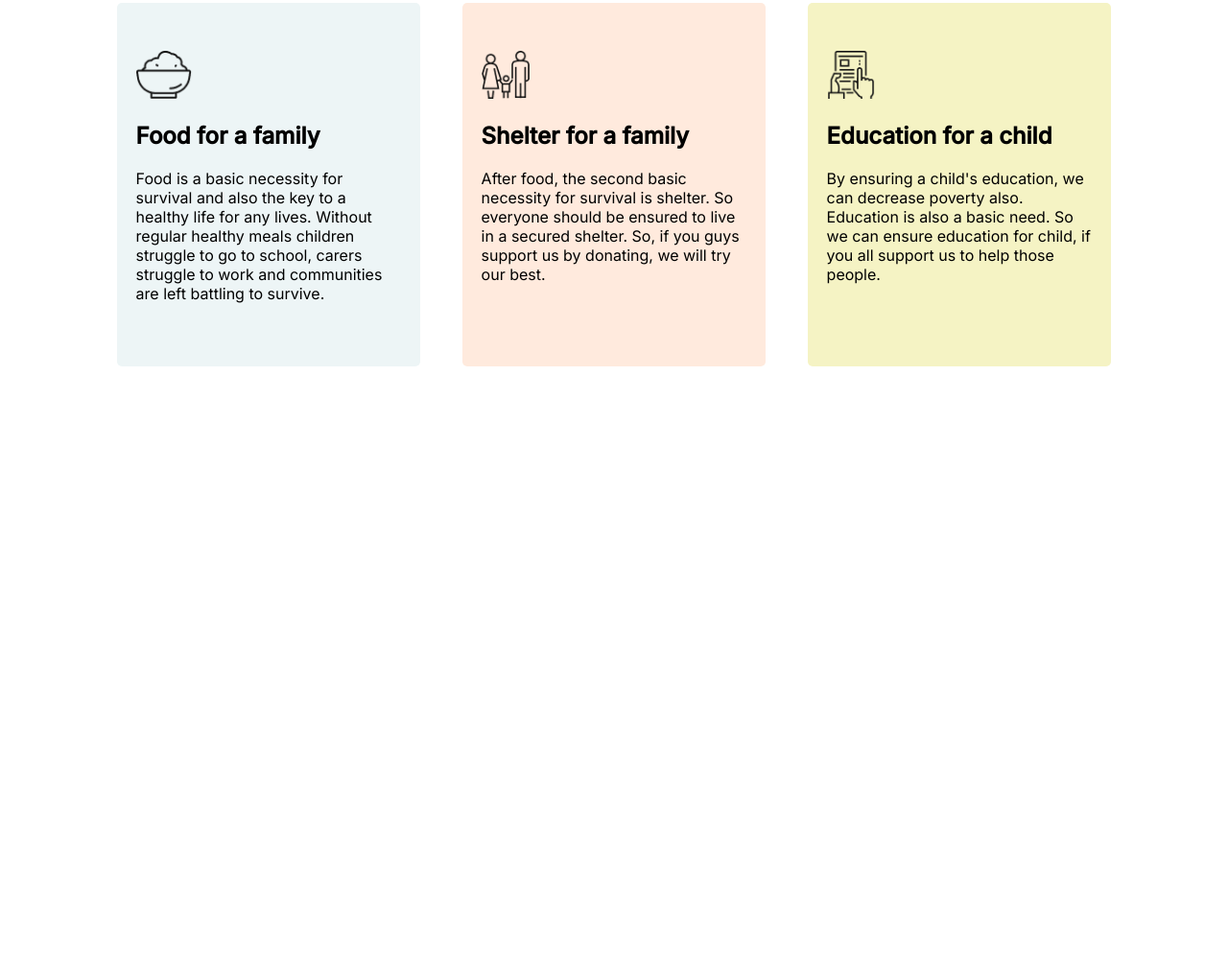
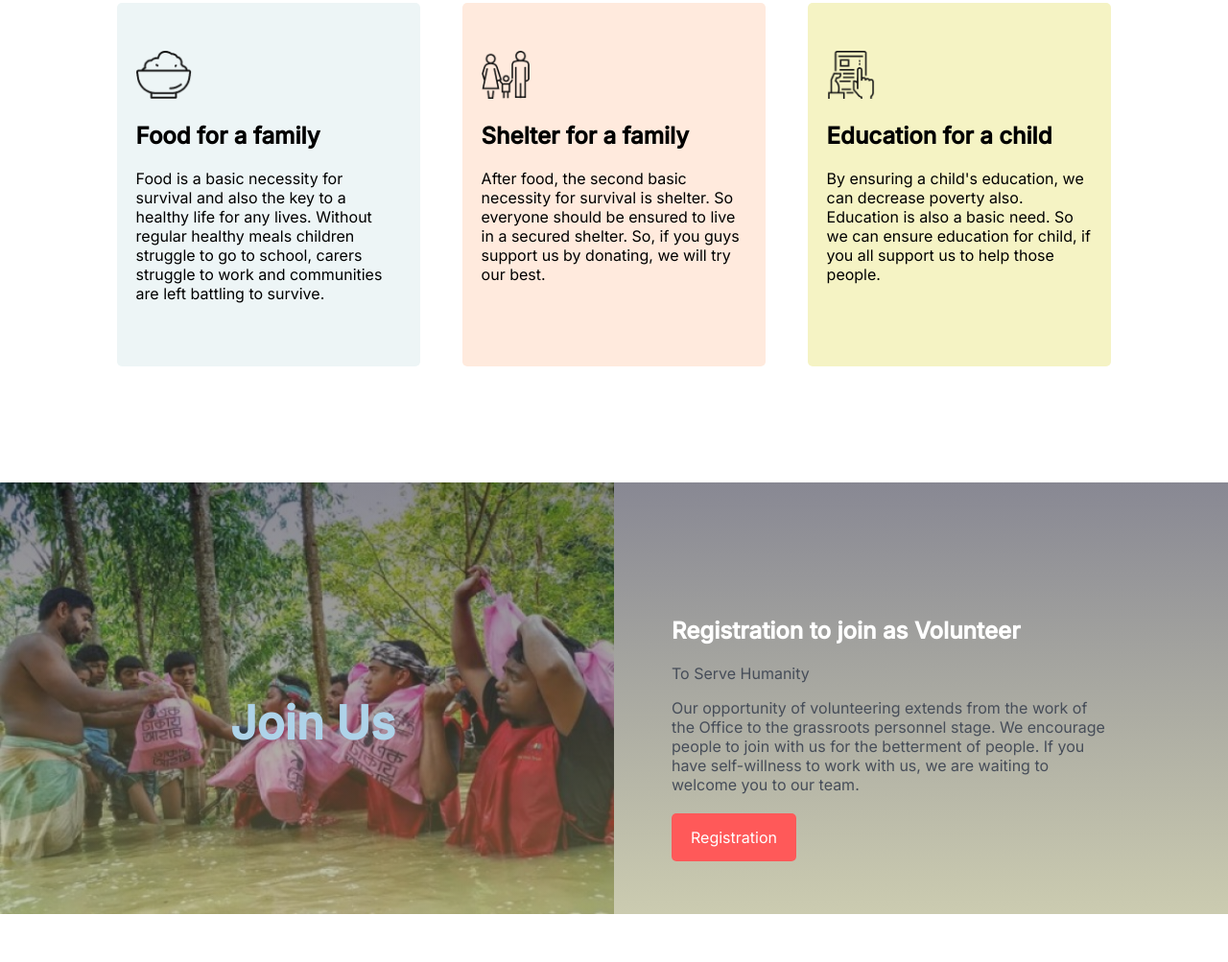
Before and after one commit to Binita-Karmakar/1st-assignment-donation, a plain HTML site: page index.html in a window 1280 px wide. Shown: the part 1667-2670 px from the top of the page at 96% size. Before the commit the page ends 2170 px from the top, so only its background shows below. Drawn offline with Linux system fonts and the light colour scheme.

Commit message:
4th part extra commit

```diff
--- a/index.html
+++ b/index.html
@@ -81,6 +81,25 @@
             </div>
         </div>
     </section>
+    <section id="registration">
+        <div id="joining">
+            <div class="joining-display" id="join-us">
+                <h1>Join Us</h1>
+            </div>
+            <div class="joining-display">
+                <h1 id="joining-heading">Registration to join as Volunteer</h1>
+                <span class="font-color-joining">To Serve Humanity</span>
+                <p id="joining-para" class="font-color-joining">Our opportunity of volunteering extends from the work of
+                    the Office to the
+                    grassroots personnel
+                    stage. We
+                    encourage people to join with us for the betterment of people. If
+                    you have self-willness to work with us, we are waiting to welcome you to our
+                    team.</p>
+                <a class="link-button" target="_blank" href="">Registration</a>
+            </div>
+        </div>
+    </section>
 </body>
 
 </html>
--- a/style.css
+++ b/style.css
@@ -111,3 +111,42 @@ body {
 #education {
     background-color: #f5f3c4;
 }
+
+#registration {
+    background-image: linear-gradient(rgba(18, 18, 40, 0.5), rgba(152, 152, 98, 0.5)),
+        url("images/donation11.jpg");
+    background-repeat: no-repeat;
+    background-size: contain;
+    height: 450px;
+}
+
+#joining {
+    display: flex;
+    align-items: center;
+    justify-content: center;
+    padding: 120px 120px;
+
+}
+
+#joining-heading {
+    color: white;
+}
+
+.joining-display {
+    width: 50%;
+    text-align: left;
+}
+
+#join-us {
+    padding-left: 120px;
+    font-size: 32px;
+    color: #aed3e9;
+}
+
+#joining-para {
+    margin-bottom: 35px;
+}
+
+.font-color-joining {
+    color: #464d59;
+}
```
Also changed, not shown: images/bonus.jpg (added).
